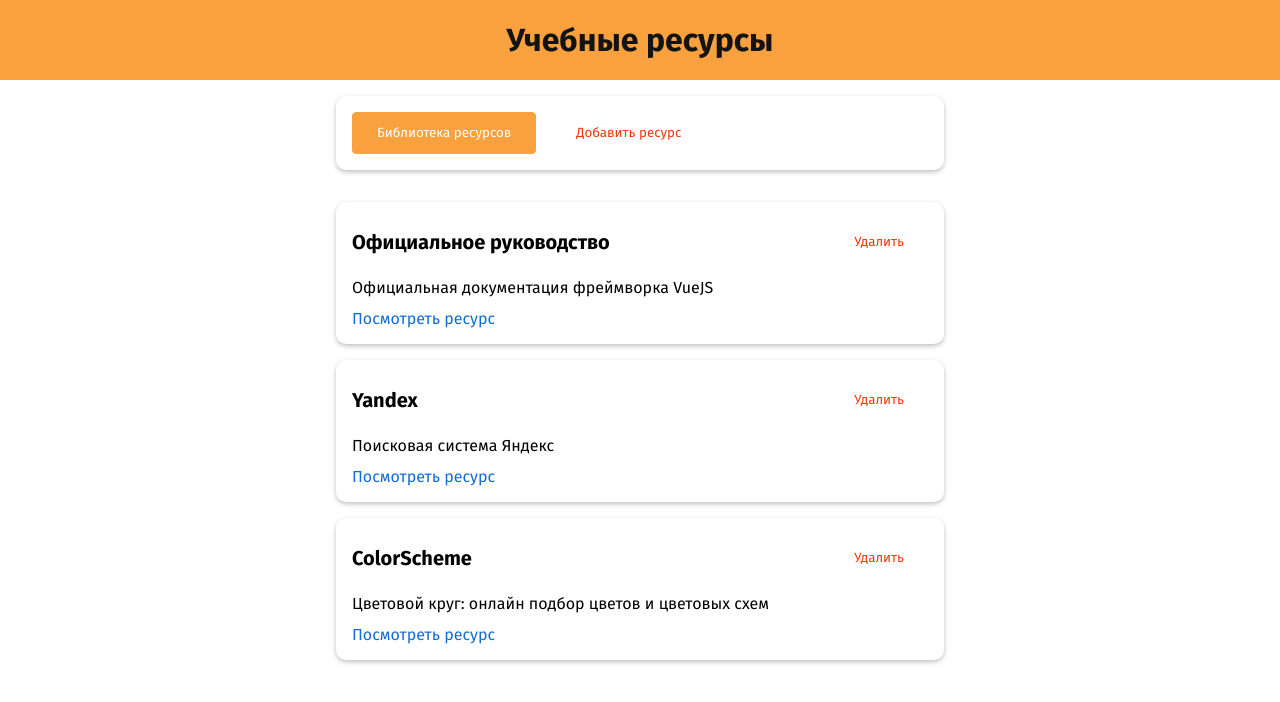
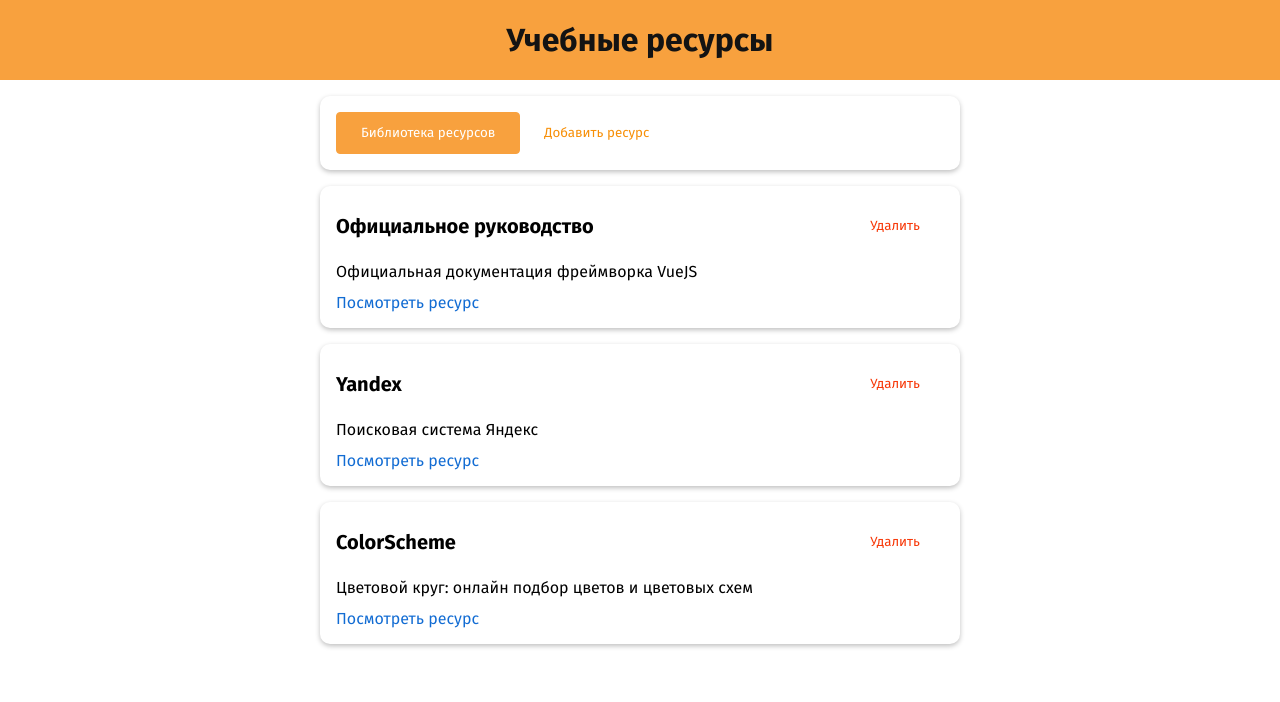
Before and after one commit to Johnsterr/learning-resourses-app, a Vue app: page / in a window 1280 px wide. Shown: the top 702 px of the page. Built offline with nearby package versions, Linux system fonts and the light colour scheme.

Commit message:
Fix Styles
Add new style for button, Refactoring code

```diff
--- a/src/components/resources/StoredResources.vue
+++ b/src/components/resources/StoredResources.vue
@@ -28,7 +28,7 @@ export default {
 ul {
   list-style: none;
   margin: 0 auto;
-  padding: 1rem;
+  padding: 0;
   max-width: 40rem;
 }
 </style>
--- a/src/components/resources/TheResources.vue
+++ b/src/components/resources/TheResources.vue
@@ -1,5 +1,4 @@
 <template>
-	<div>
 	<base-card>
 		<base-button
 			@click="setSelectedTab('stored-resources')"
@@ -10,7 +9,6 @@
 			:mode="addButtonMode"
 		>Добавить ресурс</base-button>
 	</base-card>
-	</div>
 	<keep-alive>
 		<component :is="selectedTab"></component>
 	</keep-alive>
@@ -57,10 +55,10 @@ export default {
 	computed: {
 		// Добавление стилей
 		storedButtonMode() {
-			return this.selectedTab === 'stored-resources' ? null : 'flat';
+			return this.selectedTab === 'stored-resources' ? null : 'smooth';
 		},
 		addButtonMode() {
-			return this.selectedTab === 'add-resource' ? null : 'flat';
+			return this.selectedTab === 'add-resource' ? null : 'smooth';
 		}
 	},
 	// Передача данных в дочерние компоненты
@@ -89,15 +87,3 @@ export default {
 	}
 }
 </script>
-
-<style scoped>
-div {
-	max-width: 40rem;
-	padding: 1rem;
-	margin: 0 auto;
-}
-
-button + button {
-	margin-left: 1rem;
-}
-</style>
--- a/src/components/ui/BaseButton.vue
+++ b/src/components/ui/BaseButton.vue
@@ -36,4 +36,14 @@ button:hover, button:active {
 .flat:hover, .flat:active {
   background-color: #fddada;
 }
+
+.smooth {
+  background-color: transparent;
+  color: #f78f07;
+  border: none;
+}
+
+.smooth:hover, .smooth:active {
+  background-color: #fdf1da;
+}
 </style>
--- a/src/components/ui/BaseCard.vue
+++ b/src/components/ui/BaseCard.vue
@@ -9,7 +9,7 @@ div {
 	border-radius: 10px;
 	box-shadow: 0 2px 5px rgba(0, 0, 0, 0.25);
 	padding: 1rem;
-	margin: 0 auto;
+	margin: 1rem auto;
 	max-width: 40rem;
 }
 </style>
```
Lines whose indentation alone changed are shown as unchanged.
